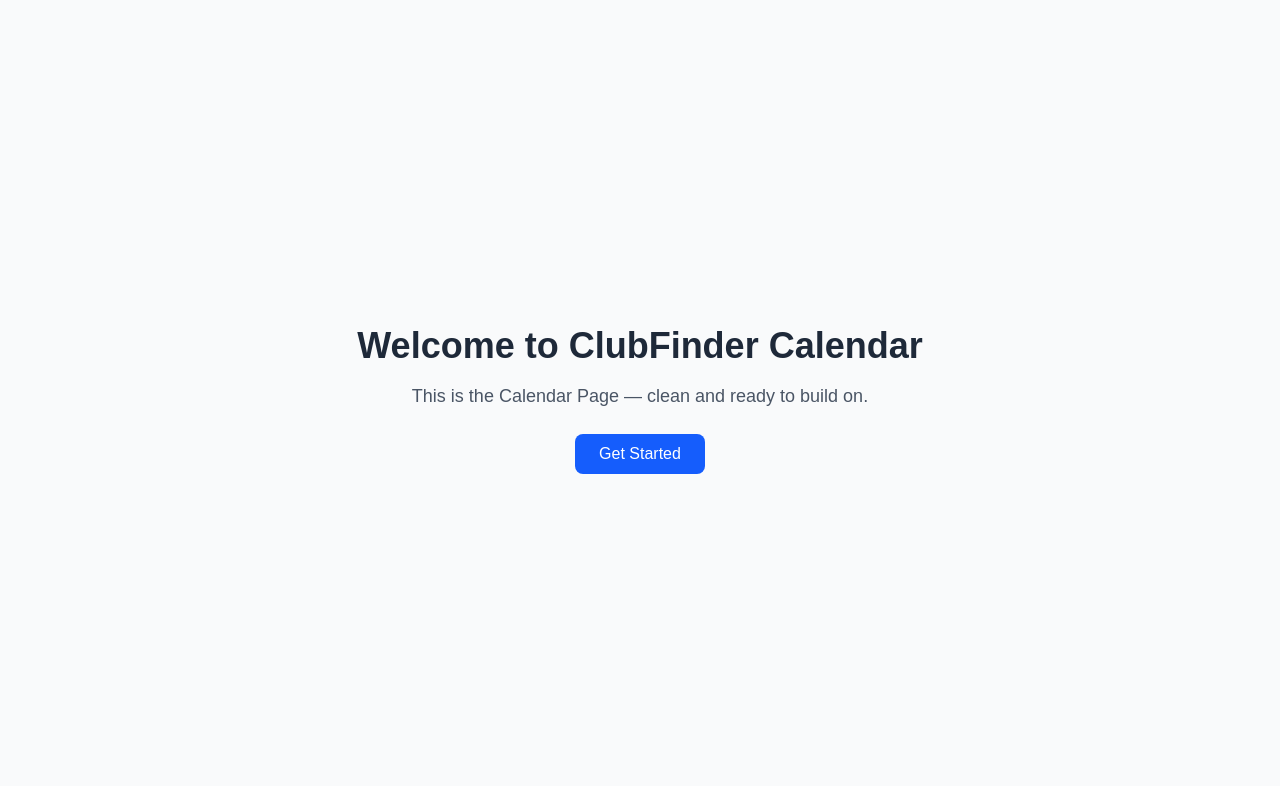
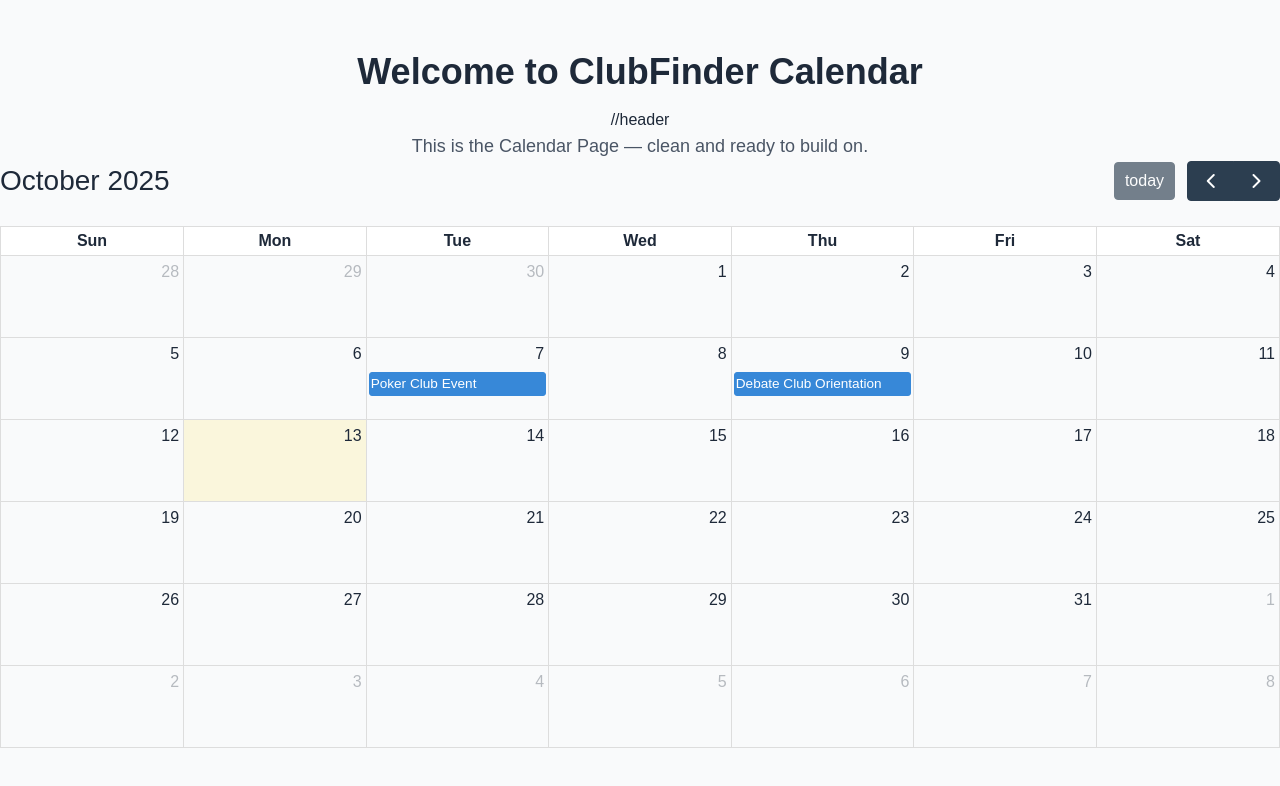
Before and after one commit to JudeTruong/ClubFinder, a Next.js app in the folder web/: page /calendar in a window 1280 px wide. Shown: the top 786 px of the page. Built offline with nearby package versions, Linux system fonts and the light colour scheme.

Commit message:
added calendar

```diff
--- a/web/src/app/calendar/page.tsx
+++ b/web/src/app/calendar/page.tsx
@@ -1,13 +1,27 @@
+"use client"; // tells Next.js this runs in the browser (not server-side)
+
+import FullCalendar from "@fullcalendar/react"; // main calendar component
+import dayGridPlugin from "@fullcalendar/daygrid"; // layout plugin for month grid
+
+
 export default function CalendarPage() {
   return (
     <main className="flex flex-col items-center justify-center min-h-screen bg-gray-50 text-gray-800">
-      <h1 className="text-4xl font-bold mb-4">Welcome to ClubFinder Calendar</h1>
+      <h1 className="text-4xl font-bold mb-4">Welcome to ClubFinder Calendar</h1> //header
       <p className="text-lg text-gray-600">
         This is the Calendar Page — clean and ready to build on.
       </p>
-      <button className="mt-6 px-6 py-2 bg-blue-600 text-white rounded-lg hover:bg-blue-700 transition">
-        Get Started
-      </button>
+
+      <FullCalendar
+        plugins={[dayGridPlugin]}
+        initialView="dayGridMonth"
+        events={[
+          { title: "Poker Club Event", date: "2025-10-07" },
+          { title: "Debate Club Orientation", date: "2025-10-09" },
+        ]}
+        height="auto"
+      />
+
     </main>
   );
 }
```
Also changed, not shown: web/package.json (+8 -6 lines), 1 other file (tests, documents, lock files or other folders).
